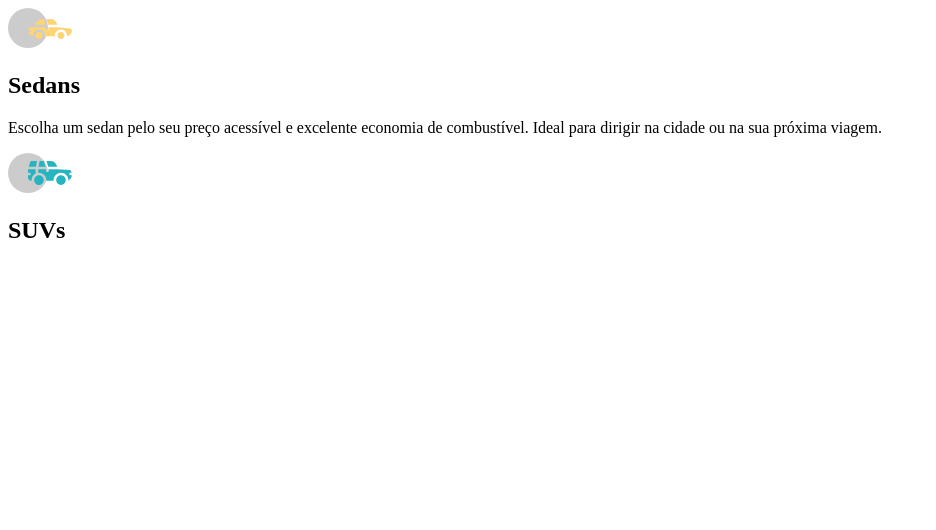
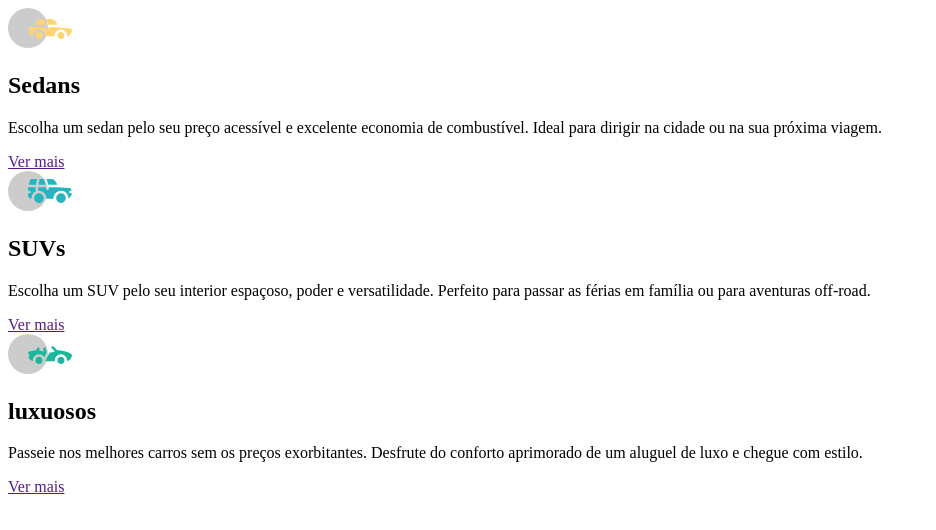
Before and after one commit to andradelinda/carros, a plain HTML site: page index.html in a window 1280 px wide. Shown: the whole page, without its empty margins (0-936 px from the left). Drawn offline with Linux system fonts and the light colour scheme.

Commit message:
HTML finalizado

```diff
--- a/index.html
+++ b/index.html
@@ -11,19 +11,19 @@
             <img src="./imagens/icon-sedans.svg" alt="carro sedan">
             <h2>Sedans</h2>
             <p>Escolha um sedan pelo seu preço acessível e excelente economia de combustível. Ideal para dirigir na cidade ou na sua próxima viagem.</p>
-            <a href="Ver mais"></a>
+            <a href="">Ver mais</a>
         </section>
         <section class="suvs">
             <img src="./imagens/icon-suvs.svg" alt="carro suv">
             <h2>SUVs</h2>
-            <p></p>
-            <a href=""></a>
+            <p>Escolha um SUV pelo seu interior espaçoso, poder e versatilidade. Perfeito para passar as férias em família ou para aventuras off-road.</p>
+            <a href="">Ver mais</a>
         </section>
         <section class="luxuosos">
-            <img src="" alt="">
-            <h2></h2>
-            <p></p>
-            <a href=""></a>
+            <img src="./imagens/icon-luxury.svg" alt="carro de luxo">
+            <h2>luxuosos</h2>
+            <p>Passeie nos melhores carros sem os preços exorbitantes. Desfrute do conforto aprimorado de um aluguel de luxo e chegue com estilo.</p>
+            <a href="">Ver mais</a>
         </section>
     </main>
 </body>
```
